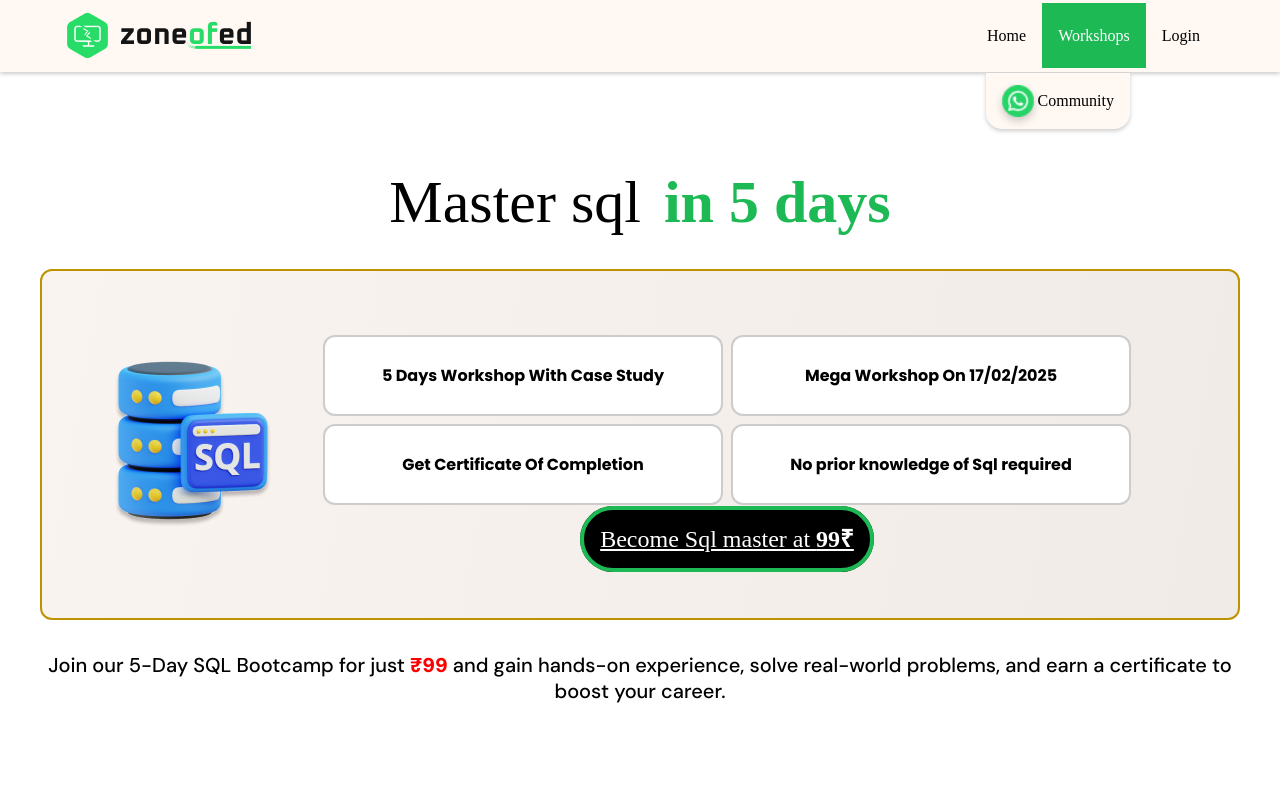
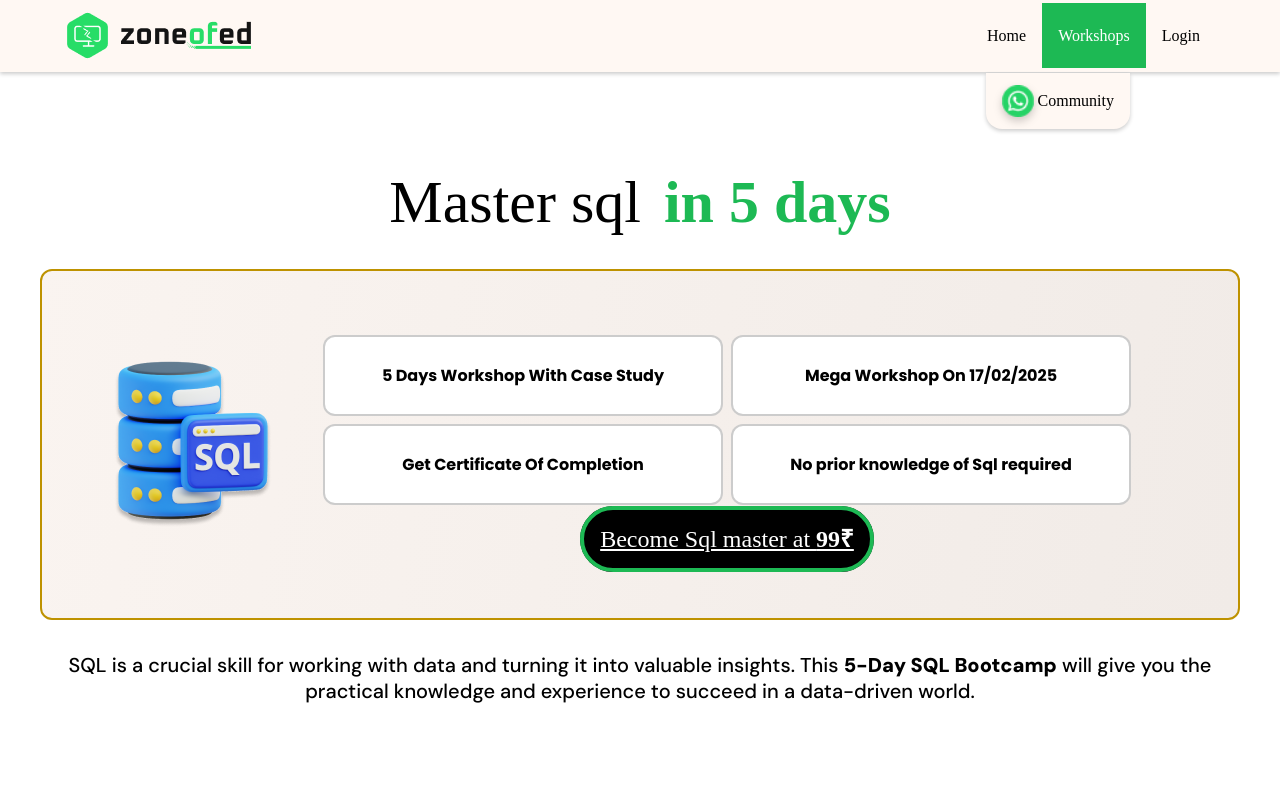
Before and after one commit to zone-of-ed/website, a Next.js app: page /workshops in a window 1280 px wide. Shown: the top 800 px of the page. Built offline with nearby package versions, Linux system fonts and the light colour scheme; a web font is replaced by a local one.

Commit message:
feat(code-editor): code editor changes

```diff
--- a/app/workshops/page.js
+++ b/app/workshops/page.js
@@ -24,10 +24,7 @@ const Page = () => {
             </div>
 
           </div>
-          <p>Join our 5-Day SQL Bootcamp for just <span><strong>₹99</strong></span> and gain hands-on experience, solve real-world
-            problems,
-            and earn a
-            certificate to boost your career.</p>
+          <p>SQL is a crucial skill for working with data and turning it into valuable insights. This <strong>5-Day SQL Bootcamp</strong> will give you the practical knowledge and experience to succeed in a data-driven world.</p>
 
         </section>
 
```
